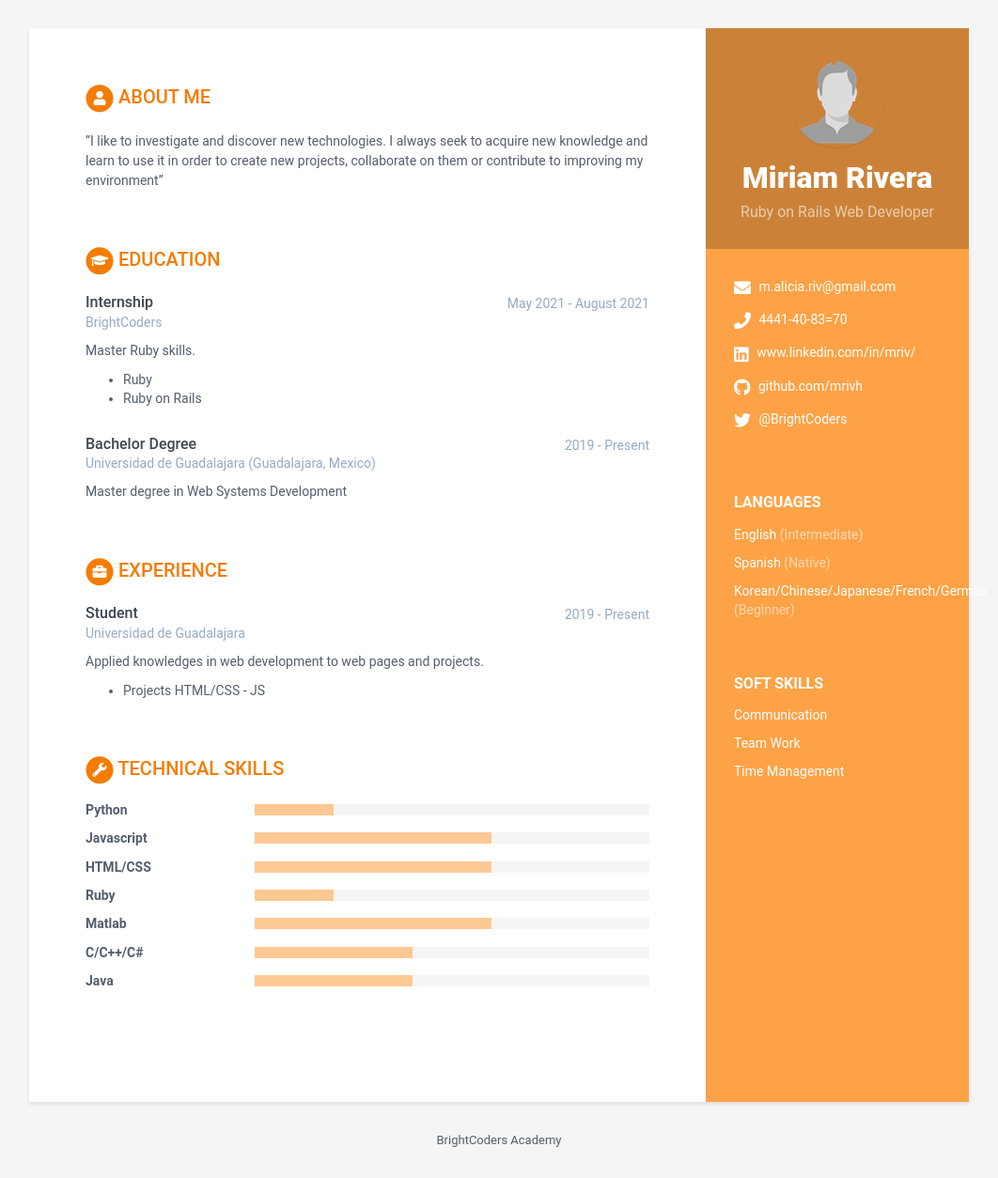
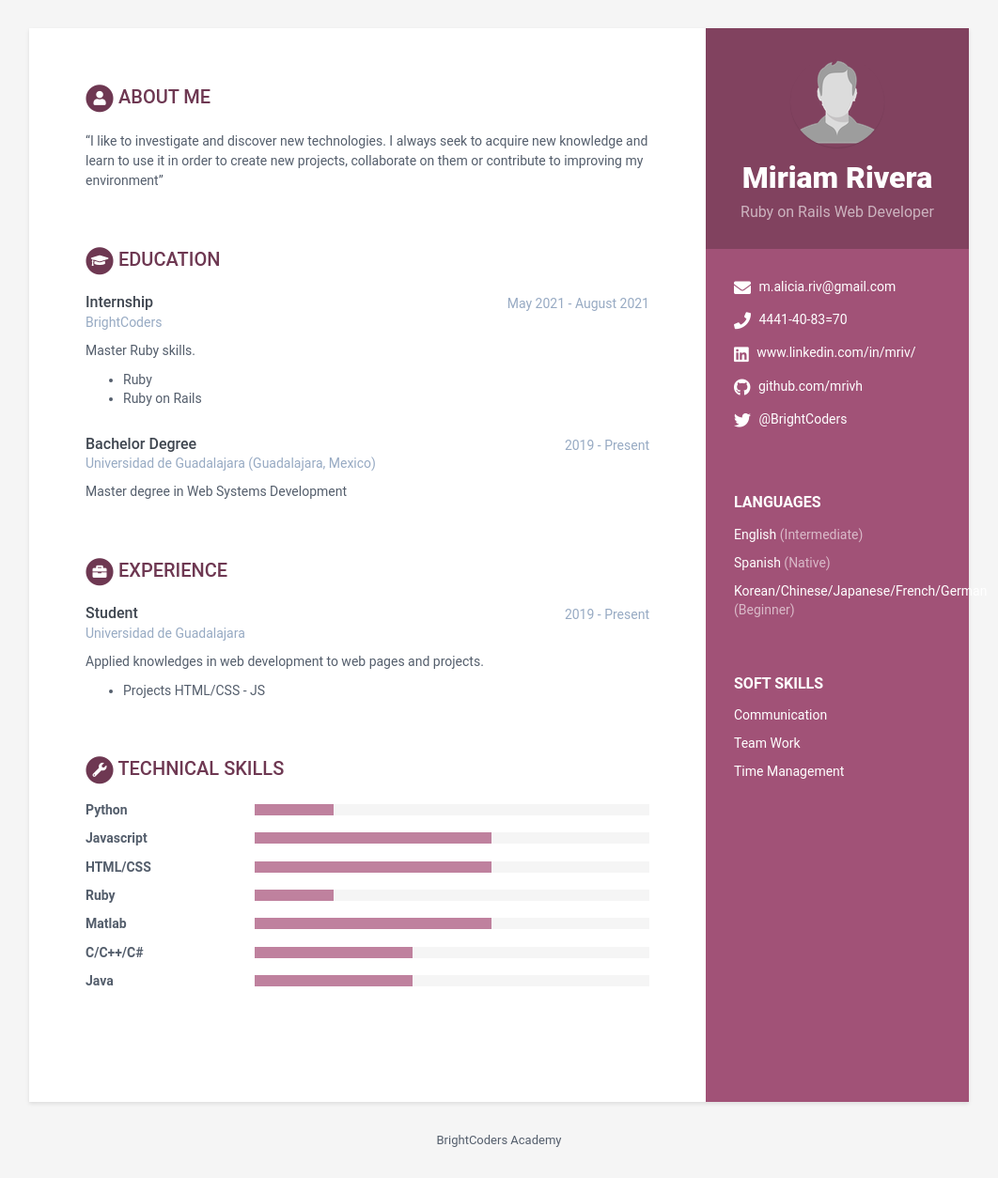
Before and after one commit to BC-MAY-21-ROR/kata-04-resume-mrivh, a Jekyll site: the page built from index.html, in a window 1280 px wide. Shown: the whole page at 94% size, without its empty margins (109-1171 px from the left). Built offline with Jekyll 4.4.1, drawn with Linux system fonts in a browser that asks for light colours.

Commit message:
Update _config.yml

```diff
--- a/_config.yml
+++ b/_config.yml
@@ -5,8 +5,8 @@ title: BrightCoders Academy
 url: '' #'http://webjeda.com'
 baseurl: 'https://bc-may-21-ror.github.io/kata-04-resume-mrivh/'
 # Style will be applied only after restarting the build or serve. Just choose one of the options.
-theme_skin: orange #orange turquoise green berry orange ceramic
-chrome_mobile_color: 1976d2 #use hex colors (ex:#1976d2) or leave empty if you don't want a color for chrome mobile searchbar
+theme_skin: berry #orange turquoise green berry orange ceramic
+chrome_mobile_color: 0E19B6 #use hex colors (ex:#1976d2) or leave empty if you don't want a color for chrome mobile searchbar
 
 # Tracker
 analytics: #UA-83979019-1
```
